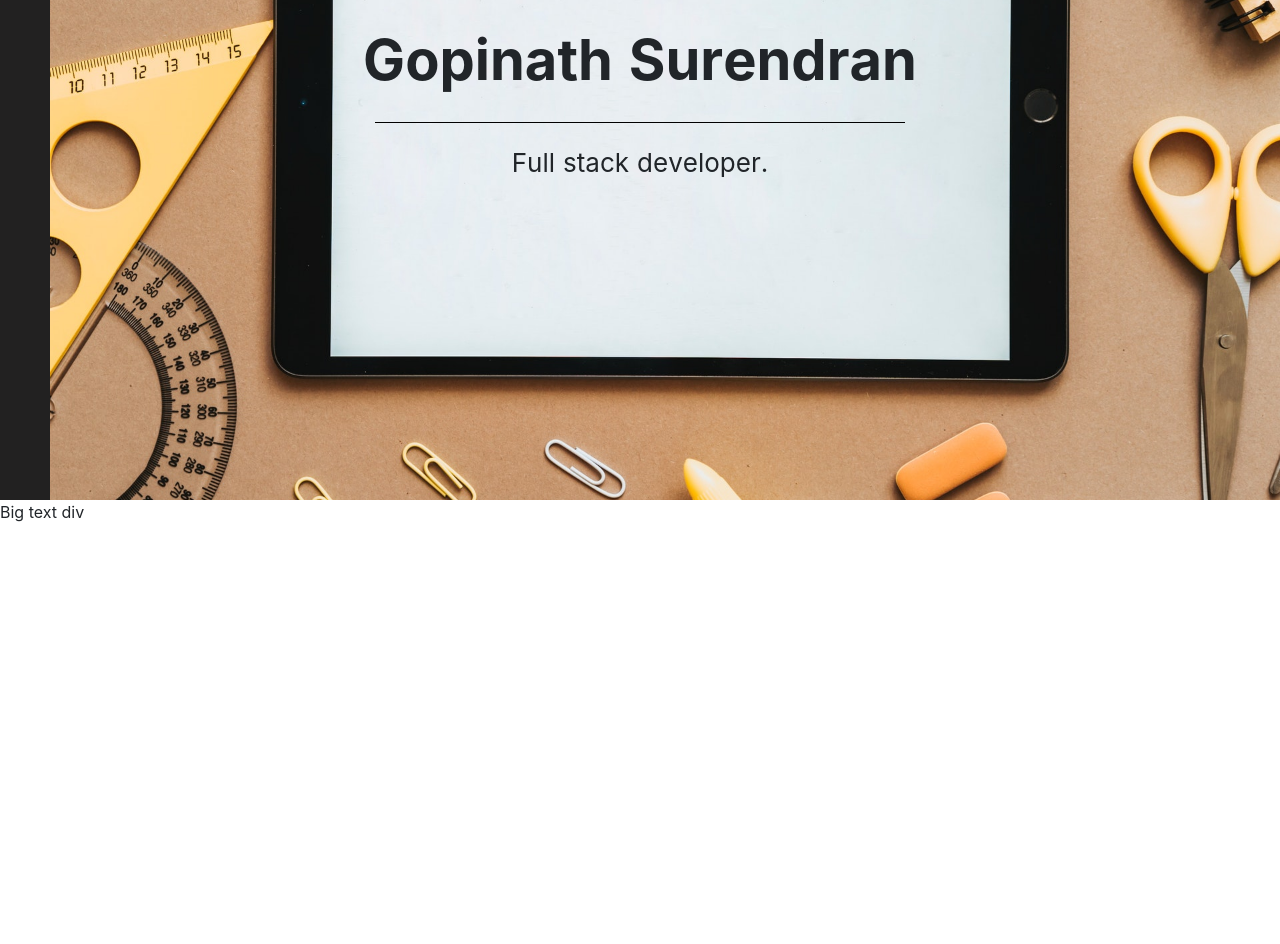
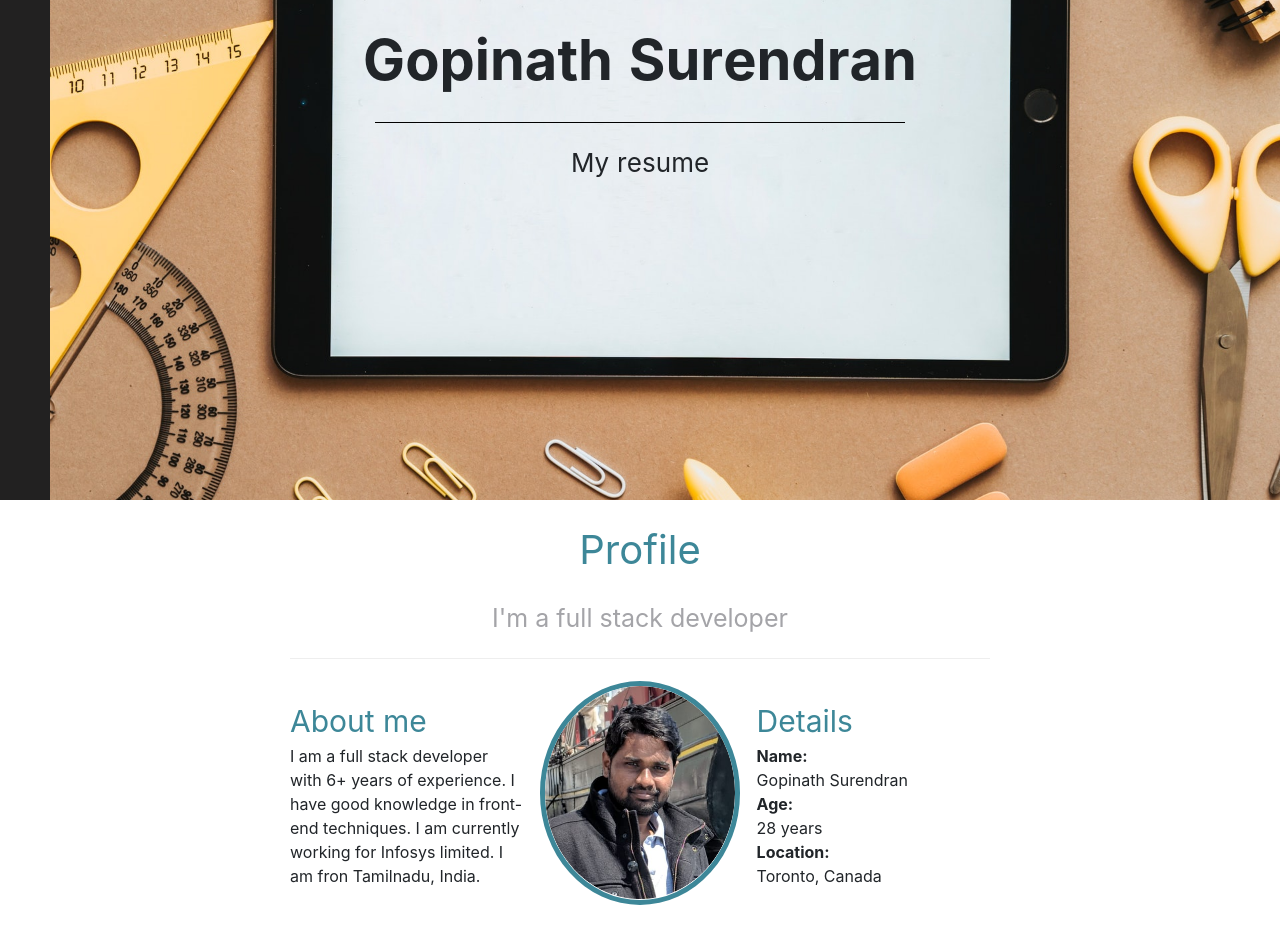
Before and after one commit to GopinathSurendran/gopinathsurendran.github.io, a React (Create React App) app: page / in a window 1280 px wide. Shown: the part 300-1244 px from the top of the page. Before the commit the page ends 824 px from the top, so only its background shows below. Built offline with nearby package versions, Linux system fonts and the light colour scheme.

Commit message:
Added profile section

```diff
--- a/src/assets/styles/globalStyles.scss
+++ b/src/assets/styles/globalStyles.scss
@@ -1,4 +1,32 @@
-:root {
-    --animate-duration: 800ms;
-    --animate-delay: 0.9s;
-  }
+@import "./variables.scss";
+
+body{
+    font-size: 16px;
+}
+
+.section {
+    border-bottom: 1px solid $border-color;
+    text-align: center;
+    padding: 20px 0px;
+    margin-bottom: 20px;
+
+    .header {
+        font-size: 40px;
+        color: $primary-color;
+        margin-bottom: 20px;
+    }
+    .subHeader {
+        font-size: 25px;
+        color: #a4a4a8;
+    }
+}
+
+.subSection {
+    margin: 20px 0px;;
+
+    .header {
+        font-size: 30px;
+        color: $primary-color;
+        color: $primary-color;
+    }
+}
--- /dev/null
+++ b/src/assets/styles/variables.scss
@@ -0,0 +1,2 @@
+$primary-color: #3d8798;
+$border-color: #eee;
--- a/src/containers/home/home.module.scss
+++ b/src/containers/home/home.module.scss
@@ -1,30 +1,6 @@
-.parallax {
-  background-image: url("../../assets/images/desk_tablet.jpg");
-  min-height: 100vh;
-  background-attachment: fixed;
-  background-position: center;
-  background-repeat: no-repeat;
-  background-size: cover;
-  position: relative;
-  display: flex;
-
-  .parallaxTextContainer {
+.container{
+    width: 50vw;
+    min-width: 700px;
     margin: auto;
-    max-width: 600px;
-    text-align: center;
-
-    .userName {
-      font-size: 56px;
-      font-weight: bold;
-    }
-
-    .hr {
-      border-top: 1px solid black;
-      margin: 20px;
-    }
-
-    .userDesc {
-      font-size: 26px;
-    }
-  }
+    margin-bottom: 100px;
 }
--- a/src/containers/home/home.tsx
+++ b/src/containers/home/home.tsx
@@ -1,28 +1,13 @@
 import * as React from 'react';
 import classes from './home.module.scss';
-import AnimationText from '../../uiComponents/animation/animation';
+import Intro from '../intro/intro';
+import Profile from '../profile/profile';
 
 const Home = () => {
     return <div>
-        <div className={classes.parallax}>
-            <div className={`container ${classes.parallaxTextContainer}`}>
-                <div className={`${classes.userName}`}>
-                    <AnimationText type="rubberBand" text="Gopinath" />
-                    <span className="ml-3" />
-                    <AnimationText type="rubberBand" text="Surendran" />
-                </div>
-                <div className={classes.hr} />
-                <div className={classes.userDesc}>
-                    <AnimationText type="bounce" text="Full" />
-                    <span className="ml-2" />
-                    <AnimationText type="bounce" text="stack" />
-                    <span className="ml-2" />
-                    <AnimationText type="bounce" text="developer." />
-                </div>
-            </div>
-        </div>
-        <div>
-            Big text div
+        <Intro />
+        <div className={classes.container}>
+            <Profile />
         </div>
     </div>
 }
--- /dev/null
+++ b/src/containers/intro/intro.module.scss
@@ -0,0 +1,30 @@
+.parallax {
+    background-image: url("../../assets/images/desk_tablet.jpg");
+    min-height: 100vh;
+    background-attachment: fixed;
+    background-position: center;
+    background-repeat: no-repeat;
+    background-size: cover;
+    position: relative;
+    display: flex;
+
+    .parallaxTextContainer {
+      margin: auto;
+      max-width: 600px;
+      text-align: center;
+
+      .userName {
+        font-size: 56px;
+        font-weight: bold;
+      }
+
+      .hr {
+        border-top: 1px solid black;
+        margin: 20px;
+      }
+
+      .userDesc {
+        font-size: 26px;
+      }
+    }
+  }
--- /dev/null
+++ b/src/containers/intro/intro.tsx
@@ -0,0 +1,25 @@
+import * as React from 'react';
+import classes from './intro.module.scss';
+import AnimationText from '../../uiComponents/animation/animation';
+
+const Intro = () => {
+    return (
+        <div className={classes.parallax}>
+            <div className={`container ${classes.parallaxTextContainer}`}>
+                <div className={`${classes.userName}`}>
+                    <AnimationText type="rubberBand" text="Gopinath" />
+                    <span className="ml-3" />
+                    <AnimationText type="rubberBand" text="Surendran" />
+                </div>
+                <div className={classes.hr} />
+                <div className={classes.userDesc}>
+                    <AnimationText type="bounce" text="My" />
+                    <span className="ml-2" />
+                    <AnimationText type="bounce" text="resume" />
+                </div>
+            </div>
+        </div>
+    )
+}
+
+export default Intro;
--- /dev/null
+++ b/src/containers/profile/profile.module.scss
@@ -0,0 +1,21 @@
+@import '../../assets/styles/variables.scss';
+
+.container {
+    display: flex;
+    &>div{
+        width: 33.33%;
+    }
+    .profileImage {
+        display: flex;
+        img {
+            margin: auto;
+            width: 200px;
+            border-radius: 50%;
+            border: 5px solid $primary-color;
+        }
+    }
+
+    .label {
+        font-weight: bold;
+    }
+}
--- /dev/null
+++ b/src/containers/profile/profile.tsx
@@ -0,0 +1,38 @@
+import * as React from 'react';
+import classes from './profile.module.scss';
+import ProfileImage from '../../assets/images/profile.png';
+
+const Profile = () => {
+    return (
+        <div>
+            <div className="section">
+                <div className="header">Profile</div>
+                <div className="subHeader">I'm a full stack developer</div>
+            </div>
+            <div className={classes.container}>
+                <div className="subSection">
+                    <div className="header">About me</div>
+                    <div>
+                        I am a full stack developer with 6+ years of experience. I have good knowledge in front-end techniques. I am currently working for Infosys limited. I am fron Tamilnadu, India.
+                </div>
+                </div>
+                <div className={classes.profileImage}>
+                    <img src={ProfileImage} />
+                </div>
+                <div className="subSection">
+                    <div className="header">Details</div>
+                    <div>
+                        <div className={classes.label}>Name:</div>
+                        <div>Gopinath Surendran</div>
+                        <div className={classes.label}>Age:</div>
+                        <div>28 years</div>
+                        <div className={classes.label}>Location:</div>
+                        <div>Toronto, Canada</div>
+                    </div>
+                </div>
+            </div>
+        </div>
+    )
+}
+
+export default Profile;
```
Also changed, not shown: src/assets/images/profile.png (added), 1 other file (tests, documents, lock files or other folders).
